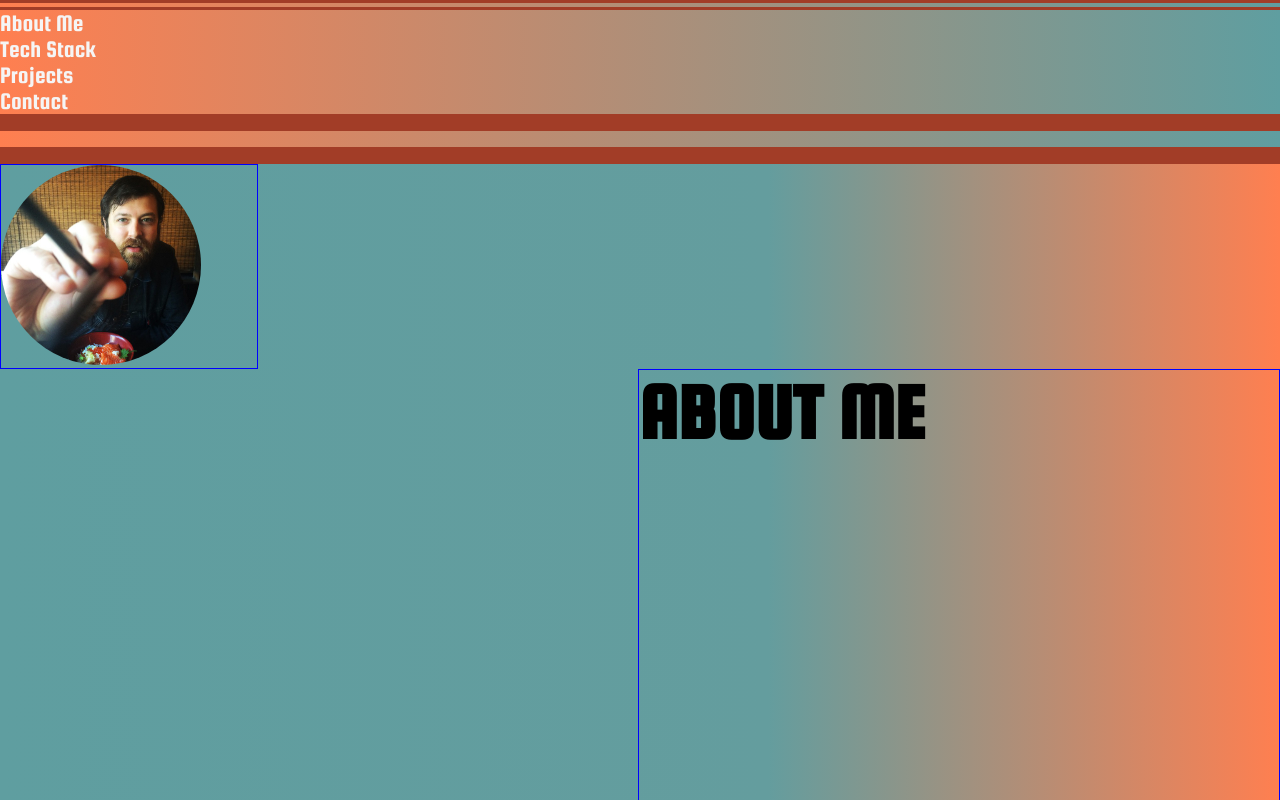
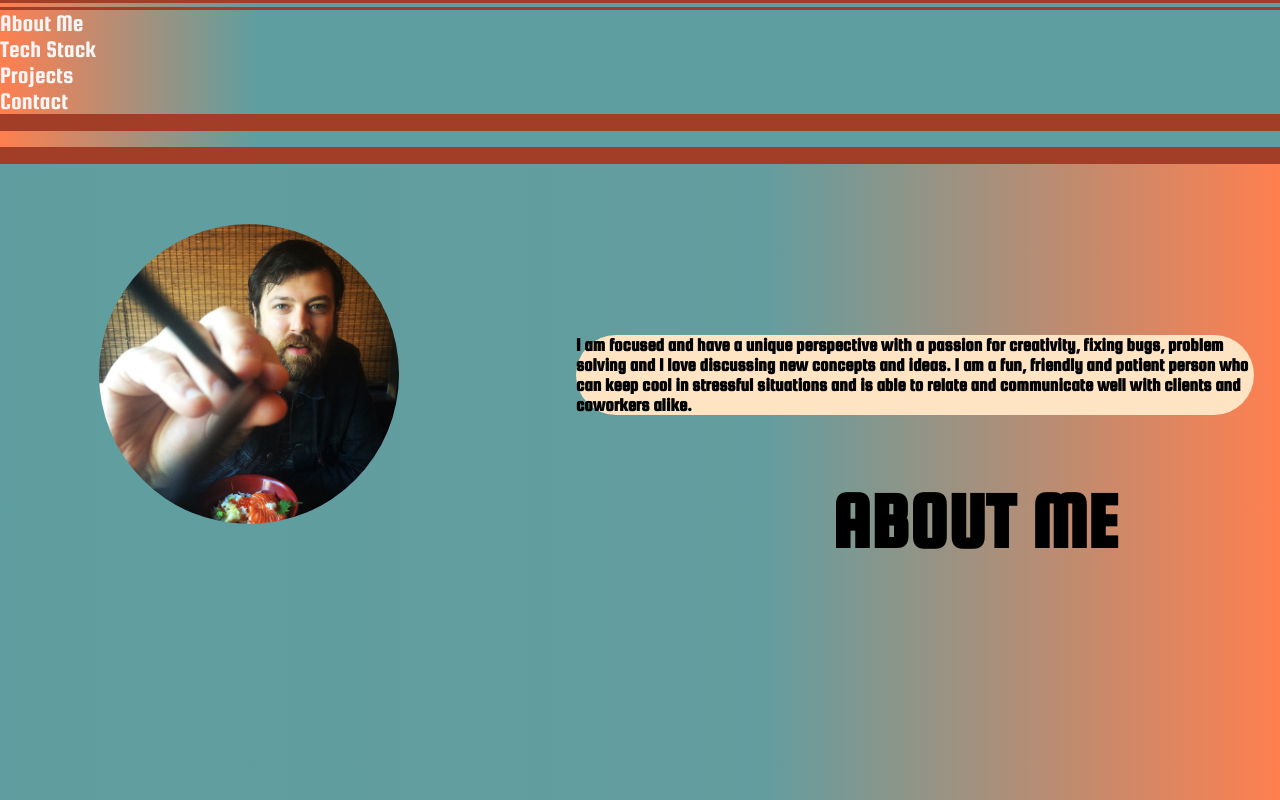
Before and after one commit to jumpybuns/portfolio-website, a React app: page /aboutme in a window 1280 px wide. Shown: the top 800 px of the page. Built offline with nearby package versions, Linux system fonts and the light colour scheme.

Commit message:
adjust aboutme page

```diff
--- a/src/components/aboutMe/AboutMe.css
+++ b/src/components/aboutMe/AboutMe.css
@@ -7,54 +7,32 @@
   display: -ms-flexbox;
   display: -webkit-flex;
   display: flex;
-  align-items: center;
-  justify-content: left;
-}
-
-.row1 {
-  width: 20%;
-  border: 1px solid blue;
 }
 
 .image {
   justify-content: left;
-  border-radius: 100px;
+  border-radius: 100%;
+  margin-left: 33%;
+  margin-top: 20%;
 }
 
-.container2 {
-  height: 100%;
-  padding: 0;
-  margin: 0;
-  display: -webkit-box;
-  display: -moz-box;
-  display: -ms-flexbox;
-  display: -webkit-flex;
+.aboutMeBox {
+  background-color: bisque;
+  border-radius: 50px;
   display: flex;
-  align-items: right;
-  justify-content: right;
+  background-size: cover;
+  box-sizing: border-box;
+  width: 53%;
+  flex: none;
+  margin-left: 45%;
+  margin-top: -15%;
 }
 
-.row2 {
-  width: 50%;
-  border: 1px solid blue;
+.aboutMe {
+  font-size: 5rem;
+  border-top: 50px #1c6ea4;
+  display: flex;
+  flex: none;
+  margin-left: 65%;
+  margin-top: 5%;
 }
-.aboutMe {
-  min-height: 100vh;
-  justify-content: right;
-  font-size: 5rem;
-}
-.aboutMeBox {
-  background-color: lightgray;
-  border-radius: 50px;
-  width: 620px;
-  height: 80px;
-}
-.aboutMeBox2 {
-  background-color: bisque;
-  border-radius: 50px;
-
-  background-size: cover;
-  width: 620px;
-  padding: 10px;
-  margin: 0;
-}
--- a/src/components/aboutMe/AboutMe.jsx
+++ b/src/components/aboutMe/AboutMe.jsx
@@ -8,32 +8,30 @@ export const AboutMe = () => {
   return (
     <>
       <Header />
+      <div id="aboutme">
         <div className={styles.container1}>
           <div className={styles.row1}>
-          <div id="aboutme">
             <img
               className={styles.image}
               alt="ethan"
               src={ethan}
-              height="200px"
-              width="200px"
+              height="300px"
+              width="300px"
             />{' '}
           </div>
         </div>
-      </div>
         <div className={styles.container2}>
-        <div className={styles.row2}>
-          <h1 className={styles.aboutMe}>ABOUT ME</h1>
-          <div className={styles.background}>
-            <h3 className={styles.aboutMeBox}></h3>
-            <h3 className={styles.aboutMeBox2}>
+          <h3 className={styles.aboutMeBox}>
             I am focused and have a unique perspective with a passion for
             creativity, fixing bugs, problem solving and I love discussing new
-              concepts and ideas. I am a fun, friendly and patient person who
-              can keep cool in stressful situations and is able to relate and
+            concepts and ideas. I am a fun, friendly and patient person who can
+            keep cool in stressful situations and is able to relate and
             communicate well with clients and coworkers alike.
           </h3>
+          <div className={styles.aboutMeBox2}></div>
         </div>
+        <div className={styles.container3}>
+          <h1 className={styles.aboutMe}>ABOUT ME</h1>
         </div>
       </div>
     </>
--- a/src/components/aboutMe/Triangle.css
+++ b/src/components/aboutMe/Triangle.css
@@ -1,9 +1,13 @@
+.container {
+  position: absolute;
+}
+
 .polygon1 {
   fill: brown;
   stroke: black;
   stroke-width: 3px;
   animation: hideshow 4s ease infinite;
-  overflow: hidden;
+  top: -500px;
 }
 @keyframes hideshow {
   0% {
--- a/src/components/aboutMe/Triangle.jsx
+++ b/src/components/aboutMe/Triangle.jsx
@@ -3,10 +3,11 @@ import styles from './Triangle.css';
 
 export default function Triangle() {
   return (
+    <g transform="translate(100,1000)">
       <svg height="1000" width="1000">
         <polygon
           className={styles.polygon1}
-        points="300,0 500,1000 50,70 300,0"
+          points="300,0 500,500 50,70 300,0"
         />
         <polygon
           className={styles.polygon2}
@@ -17,5 +18,6 @@ export default function Triangle() {
           points="150,150 500,250 35,25 0,150"
         />
       </svg>
+    </g>
   );
 }
--- a/src/components/header/Header.css
+++ b/src/components/header/Header.css
@@ -4,7 +4,7 @@
     90deg,
     rgba(2, 0, 36, 1) 0%,
     rgba(255, 127, 80, 1) 0%,
-    rgba(95, 158, 160, 1) 100%
+    rgba(95, 158, 160, 1) 20%
   );
   border-top: 10px double #a23d27;
   border-bottom: 50px double #a23d27;
```
Lines whose indentation alone changed are shown as unchanged.
